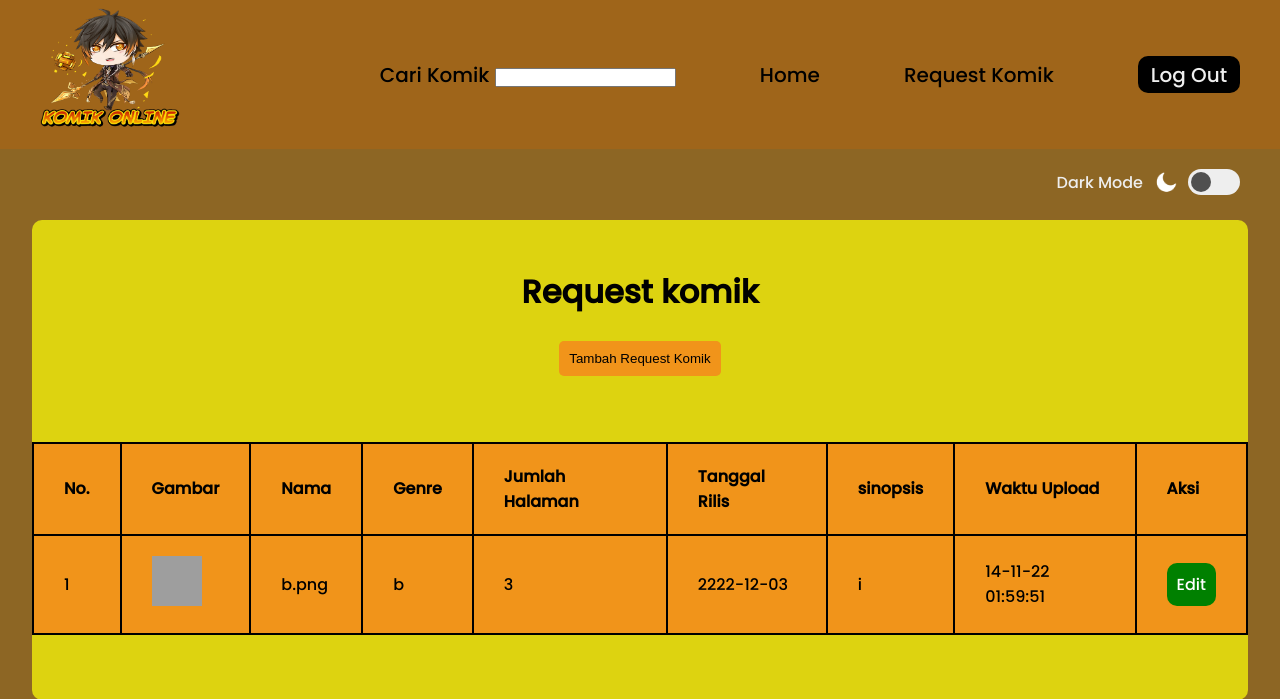
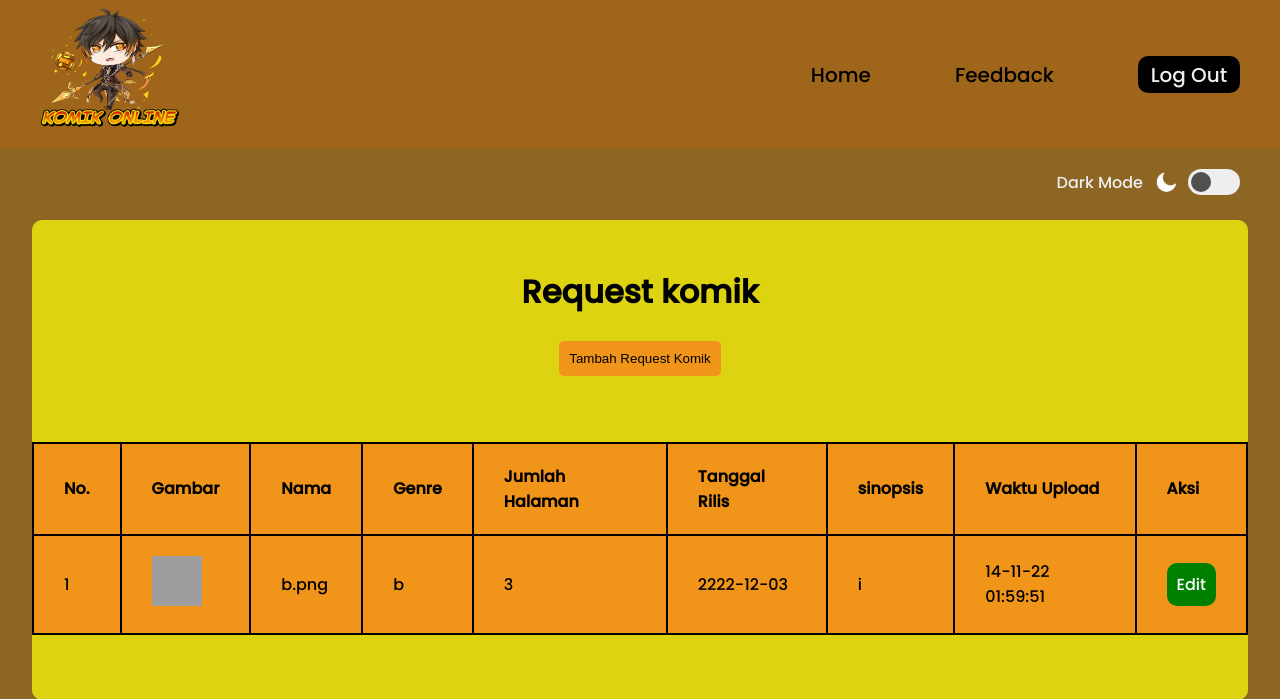
Before and after one commit to luthfihanif13/Kelompok4_B1_21, a PHP site: page /user_menu_request.php in a window 1280 px wide. Shown: the top 699 px of the page. Run offline with PHP 8.4, Linux system fonts and the light colour scheme; data comes from the database, SQL or seed files in the repository; grey boxes are pictures that could not be loaded.

Commit message:
baikin dikit

```diff
--- a/user_menu_request.php
+++ b/user_menu_request.php
@@ -84,9 +84,8 @@ while ($row = mysqli_fetch_assoc($result)) {
   <header>
     <a href="#"><h1><img src="images/Zhongli.png" width="140px" height="120px"></h1></a>
     <nav>
-      <a> Cari Komik <input type="text"></a>
       <a href="user_menu.php">Home</a>
-      <a href="user_menu_request.php">Request Komik</a>
+      <a href="user_tambah_feedback.php">Feedback</a>
       <a href="user_login.php" class="me">Log Out</a>
     </nav>
   </header>
```
